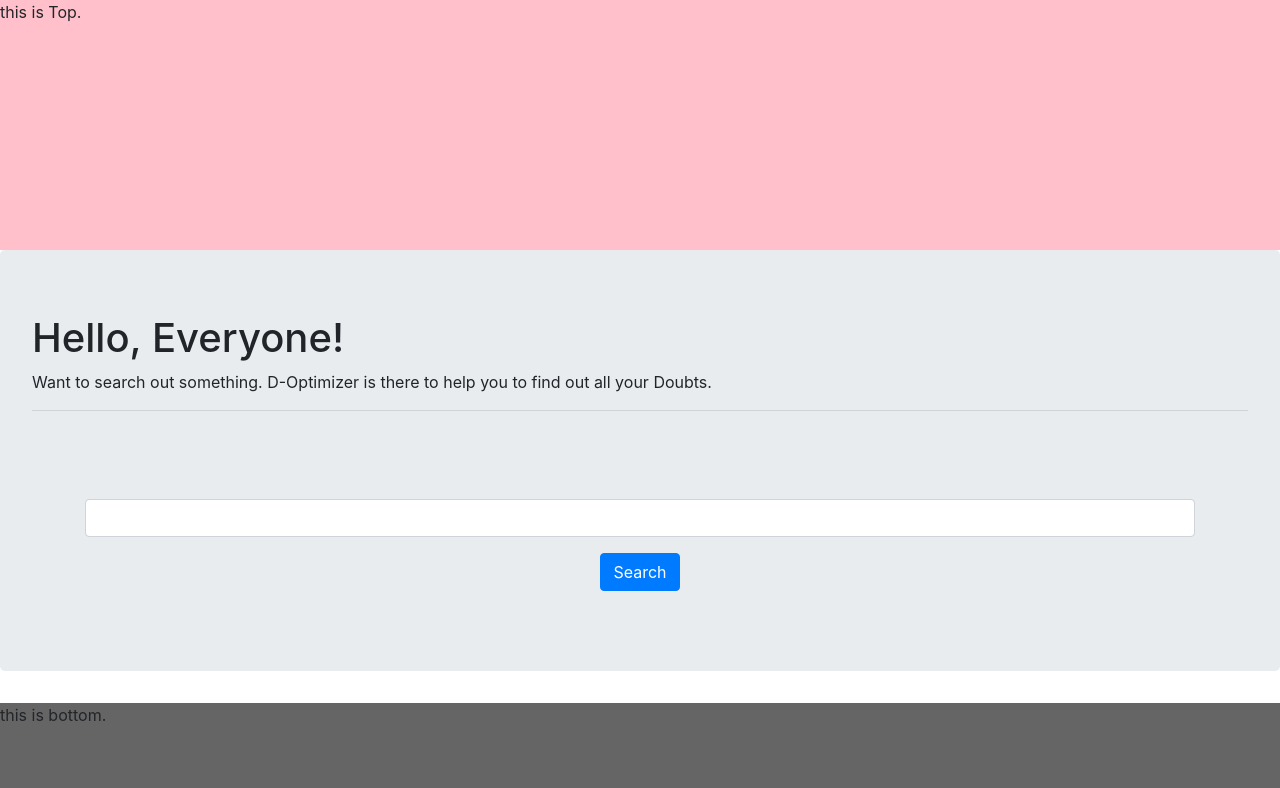
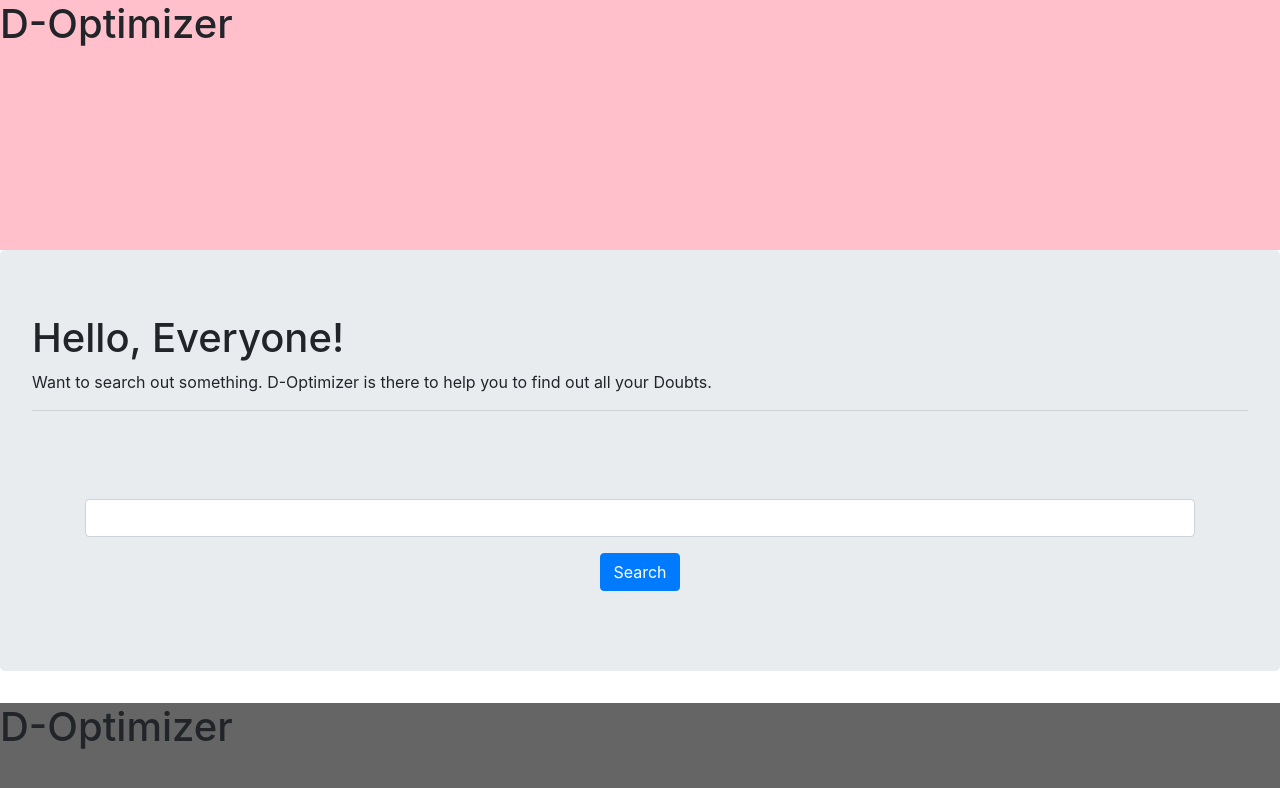
Before and after one commit to aaron-creator/Search-Engine, a React (Create React App) app: page / in a window 1280 px wide. Shown: the top 788 px of the page. Built offline with nearby package versions, Linux system fonts and the light colour scheme.

Commit message:
updated.

```diff
--- a/src/App.js
+++ b/src/App.js
@@ -10,13 +10,13 @@ class App extends Component {
 
       <div className="container-full">
         <div className="top-container">
-          <p>this is Top.</p>
+          <h1 className="logoName">D-Optimizer</h1>
         </div>
         <div className="middle-container">
           <Home />
         </div>
         <div className="bottom-container">
-        <p>this is bottom.</p>
+        <h1>D-Optimizer</h1>
         </div>
       </div>
     );
```
